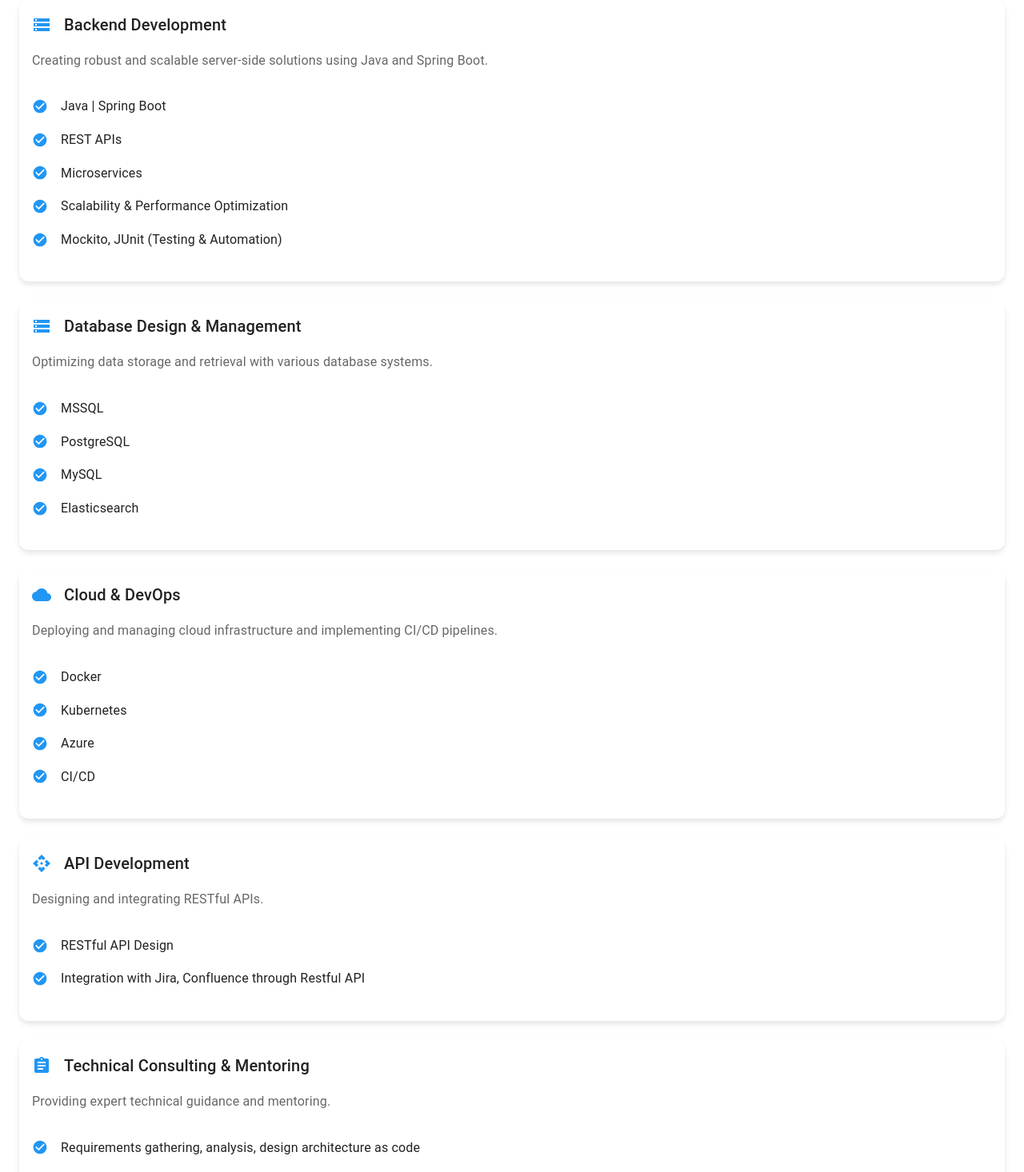
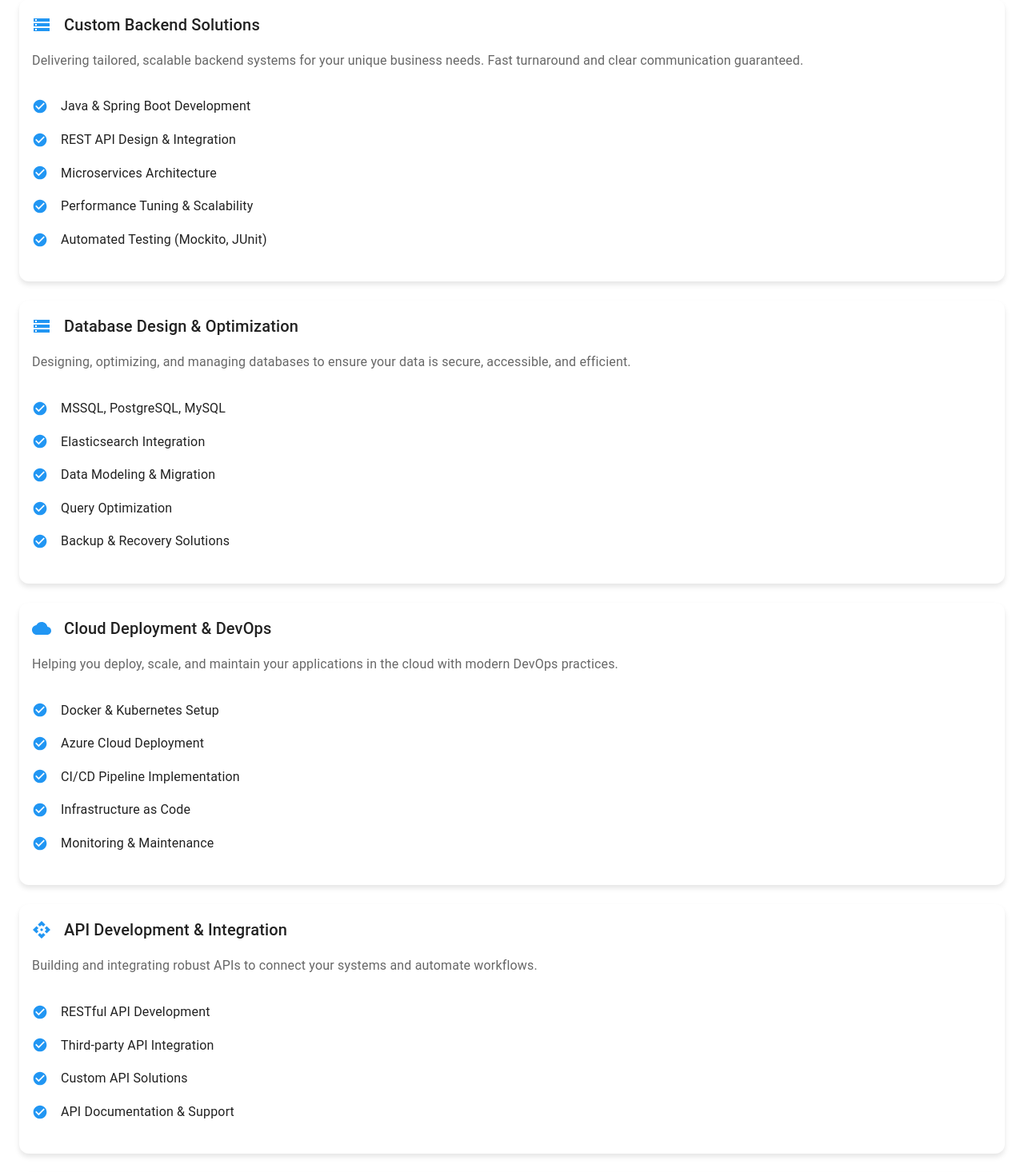
Before and after one commit to harrypham94-dev/freelancer-portfolio, a React (Vite) app: page /freelancer-portfolio/services in a window 1280 px wide. Shown: the part 260-1726 px from the top of the page at 80% size. Built offline with nearby package versions, Linux system fonts and the light colour scheme.

Commit message:
refactor: Remove unused Contact button and social links from Home component; update About, Contact, and Services data for clarity and relevance

```diff
--- a/src/components/layout/Layout.tsx
+++ b/src/components/layout/Layout.tsx
@@ -194,14 +194,6 @@ export default function Layout({ children }: LayoutProps) {
                   {item.text}
                 </Button>
               ))}
-              <Button
-                variant="contained"
-                color="secondary"
-                onClick={() => handleNavigation("/contact")}
-                sx={{ ml: 2 }}
-              >
-                Contact Me
-              </Button>
             </Box>
           )}
         </Toolbar>
--- a/src/data/about.json
+++ b/src/data/about.json
@@ -2,21 +2,21 @@
   "introduction": {
     "title": "About Me",
     "description": [
-      "I'm a Java Developer with 4 years of experience, passionate about building scalable and high-performing backend systems. I love solving complex backend challenges, designing efficient microservices, and improving application performance.",
-      "I strongly believe in continuous learning and collaboration, which is why I'm currently diving deeper into System Design principles and exploring React to expand my technical skill set."
+      "I'm a freelance Java Developer with 4 years of experience delivering scalable, high-performing backend solutions for clients worldwide. My passion lies in solving complex technical challenges, designing efficient microservices, and ensuring your applications run smoothly and reliably.",
+      "I pride myself on adaptability, clear communication, and a client-first mindset. Whether you need a new backend system, API integration, or performance optimization, I'm ready to help your project succeed."
     ]
   },
   "skills": [
     {
-      "category": "Backend",
+      "category": "Backend Development",
       "technologies": ["Java", "Spring Boot", "REST APIs", "Microservices"]
     },
     {
-      "category": "Databases",
+      "category": "Database Solutions",
       "technologies": ["MSSQL", "PostgreSQL", "MySQL", "Elasticsearch"]
     },
     {
-      "category": "Testing & Automation",
+      "category": "Testing & Quality Assurance",
       "technologies": ["Mockito", "JUnit"]
     },
     {
@@ -24,26 +24,30 @@
       "technologies": ["Docker", "Kubernetes", "Azure", "CI/CD"]
     },
     {
-      "category": "Frontend (Learning)",
+      "category": "Frontend (for Full-Stack Projects)",
       "technologies": ["React", "TypeScript"]
+    },
+    {
+      "category": "Client Services",
+      "technologies": ["Project Consultation", "Requirement Analysis", "Ongoing Support"]
     }
   ],
   "coreValues": [
     {
-      "title": "Continuous Learning",
-      "description": "Always open to discussions on Java, backend development, and system design. Let's connect and learn from each other!"
+      "title": "Client Success",
+      "description": "Your goals are my priority. I focus on delivering solutions that drive real value for your business."
     },
     {
-      "title": "Collaboration",
-      "description": "Believing in continuous learning and collaboration."
+      "title": "Clear Communication",
+      "description": "Transparent and timely updates throughout every project phase."
     },
     {
-      "title": "Problem Solving",
-      "description": "Love solving complex backend challenges."
+      "title": "Adaptability",
+      "description": "Flexible to your needs, project scope, and preferred workflows."
     },
     {
-      "title": "Performance Improvement",
-      "description": "Improving application performance."
+      "title": "Quality & Reliability",
+      "description": "Committed to robust, maintainable, and high-quality code."
     }
   ]
 }
--- a/src/data/contact.json
+++ b/src/data/contact.json
@@ -1,6 +1,6 @@
 {
-  "title": "Contact Me",
-  "description": "Always open to discussions on Java, backend development, and system design. Let's connect and learn from each other!",
+  "title": "Let's Work Together",
+  "description": "Looking for a reliable freelance developer for your next project? I'm available for new opportunities, collaborations, and consulting. Reach out and let's discuss how I can help your business succeed.",
   "contactInfo": [
     {
       "title": "Email",
@@ -10,7 +10,7 @@
     },
     {
       "title": "LinkedIn",
-      "content": "www.linkedin.com/in/harrypham-dev",
+      "content": "linkedin.com/in/harrypham-dev",
       "link": "https://www.linkedin.com/in/harrypham-dev",
       "iconType": "LinkedIn"
     }
--- a/src/data/home.json
+++ b/src/data/home.json
@@ -1,32 +1,21 @@
 {
   "hero": {
-    "title": "Java Developer | Backend Engineer",
-    "subtitle": "Growing & Learning Together",
-    "description": "Hi, I'm a passionate Java Developer with 4 years of experience, passionate about building scalable and high-performing backend systems. I love solving complex backend challenges, designing efficient microservices, and improving application performance. I strongly believe in continuous learning and collaboration, which is why I'm currently diving deeper into System Design principles and exploring React to expand my technical skill set.",
-    "socialLinks": {
-      "github": "https://github.com/yourusername",
-      "linkedin": "www.linkedin.com/in/harrypham-dev",
-      "cv": "/path-to-your-cv.pdf"
-    }
+    "title": "Freelance Java Developer | Backend Specialist",
+    "subtitle": "Delivering Scalable Solutions for Your Business",
+    "description": "Hi, I'm a results-driven freelance Java Developer with 4 years of experience helping clients build robust, scalable, and high-performing backend systems. I specialize in solving complex technical challenges, designing efficient microservices, and optimizing application performance to meet your business needs. My approach is client-focused, collaborative, and adaptable—ensuring every project is delivered on time and exceeds expectations. Let's work together to bring your ideas to life!"
   },
   "skills": [
-    "Cloud Administration",
-    "TypeScript",
-    "React.js",
-    "Java",
-    "Spring Boot",
-    "REST APIs",
-    "Microservices",
-    "MSSQL",
-    "PostgreSQL",
-    "MySQL",
-    "Elasticsearch",
-    "Scalability & Performance Optimization",
-    "Mockito",
-    "JUnit",
-    "Docker",
-    "Kubernetes",
-    "Azure",
-    "CI/CD"
+    "Custom Backend Development",
+    "API Integration & Development",
+    "Java & Spring Boot",
+    "Microservices Architecture",
+    "Database Design (MSSQL, PostgreSQL, MySQL)",
+    "Cloud Deployment (Azure, Docker, Kubernetes)",
+    "Performance Optimization",
+    "CI/CD Pipeline Setup",
+    "Testing (JUnit, Mockito)",
+    "Client Communication",
+    "Project Management",
+    "TypeScript & React.js (for full-stack needs)"
   ]
 }
--- a/src/data/services.json
+++ b/src/data/services.json
@@ -1,56 +1,62 @@
 {
   "services": [
     {
-      "title": "Backend Development",
+      "title": "Custom Backend Solutions",
       "iconType": "Storage",
-      "description": "Creating robust and scalable server-side solutions using Java and Spring Boot.",
+      "description": "Delivering tailored, scalable backend systems for your unique business needs. Fast turnaround and clear communication guaranteed.",
       "features": [
-        "Java | Spring Boot",
-        "REST APIs",
-        "Microservices",
-        "Scalability & Performance Optimization",
-        "Mockito, JUnit (Testing & Automation)"
+        "Java & Spring Boot Development",
+        "REST API Design & Integration",
+        "Microservices Architecture",
+        "Performance Tuning & Scalability",
+        "Automated Testing (Mockito, JUnit)"
       ]
     },
     {
-      "title": "Database Design & Management",
+      "title": "Database Design & Optimization",
       "iconType": "Storage",
-      "description": "Optimizing data storage and retrieval with various database systems.",
+      "description": "Designing, optimizing, and managing databases to ensure your data is secure, accessible, and efficient.",
       "features": [
-        "MSSQL",
-        "PostgreSQL",
-        "MySQL",
-        "Elasticsearch"
+        "MSSQL, PostgreSQL, MySQL",
+        "Elasticsearch Integration",
+        "Data Modeling & Migration",
+        "Query Optimization",
+        "Backup & Recovery Solutions"
       ]
     },
     {
-      "title": "Cloud & DevOps",
+      "title": "Cloud Deployment & DevOps",
       "iconType": "Cloud",
-      "description": "Deploying and managing cloud infrastructure and implementing CI/CD pipelines.",
+      "description": "Helping you deploy, scale, and maintain your applications in the cloud with modern DevOps practices.",
       "features": [
-        "Docker",
-        "Kubernetes",
-        "Azure",
-        "CI/CD"
+        "Docker & Kubernetes Setup",
+        "Azure Cloud Deployment",
+        "CI/CD Pipeline Implementation",
+        "Infrastructure as Code",
+        "Monitoring & Maintenance"
       ]
     },
     {
-      "title": "API Development",
+      "title": "API Development & Integration",
       "iconType": "Api",
-      "description": "Designing and integrating RESTful APIs.",
+      "description": "Building and integrating robust APIs to connect your systems and automate workflows.",
       "features": [
-        "RESTful API Design",
-        "Integration with Jira, Confluence through Restful API"
+        "RESTful API Development",
+        "Third-party API Integration",
+        "Custom API Solutions",
+        "API Documentation & Support"
       ]
     },
     {
-      "title": "Technical Consulting & Mentoring",
+      "title": "Technical Consulting & Project Support",
       "iconType": "Assignment",
-      "description": "Providing expert technical guidance and mentoring.",
+      "description": "Providing expert advice, project planning, and hands-on support to ensure your project's success.",
       "features": [
-        "Requirements gathering, analysis, design architecture as code",
-        "Participate peer code reviews, providing comments and suggestions",
-        "Mentor and support new members"
+        "Requirements Analysis & Architecture Design",
+        "Code Reviews & Best Practices",
+        "Mentoring & Knowledge Transfer",
+        "Ongoing Maintenance & Support",
+        "Flexible Engagement Models"
       ]
     }
   ]
--- a/src/pages/Home.tsx
+++ b/src/pages/Home.tsx
@@ -6,7 +6,6 @@ import {
   useTheme,
   useMediaQuery,
 } from "@mui/material";
-import { GitHub, LinkedIn, Download } from "@mui/icons-material";
 import { useNavigate } from "react-router-dom";
 import { useEffect, useState } from "react";
 import { fetchHomeData } from "../services/api";
@@ -112,43 +111,6 @@ export default function Home() {
                 Contact Me
               </Button>
             </Box>
-
-            <Box
-              sx={{
-                display: "flex",
-                gap: 2,
-                flexWrap: "wrap",
-                justifyContent: { xs: "center", sm: "flex-start" },
-              }}
-            >
-              <Button
-                variant="text"
-                startIcon={<GitHub />}
-                href={data.hero.socialLinks.github}
-                target="_blank"
-                sx={{ minWidth: { xs: "100%", sm: "auto" } }}
-              >
-                GitHub
-              </Button>
-              <Button
-                variant="text"
-                startIcon={<LinkedIn />}
-                href={data.hero.socialLinks.linkedin}
-                target="_blank"
-                sx={{ minWidth: { xs: "100%", sm: "auto" } }}
-              >
-                LinkedIn
-              </Button>
-              <Button
-                variant="text"
-                startIcon={<Download />}
-                href={data.hero.socialLinks.cv}
-                target="_blank"
-                sx={{ minWidth: { xs: "100%", sm: "auto" } }}
-              >
-                Download CV
-              </Button>
-            </Box>
           </Box>
         </Box>
       </Box>
```
